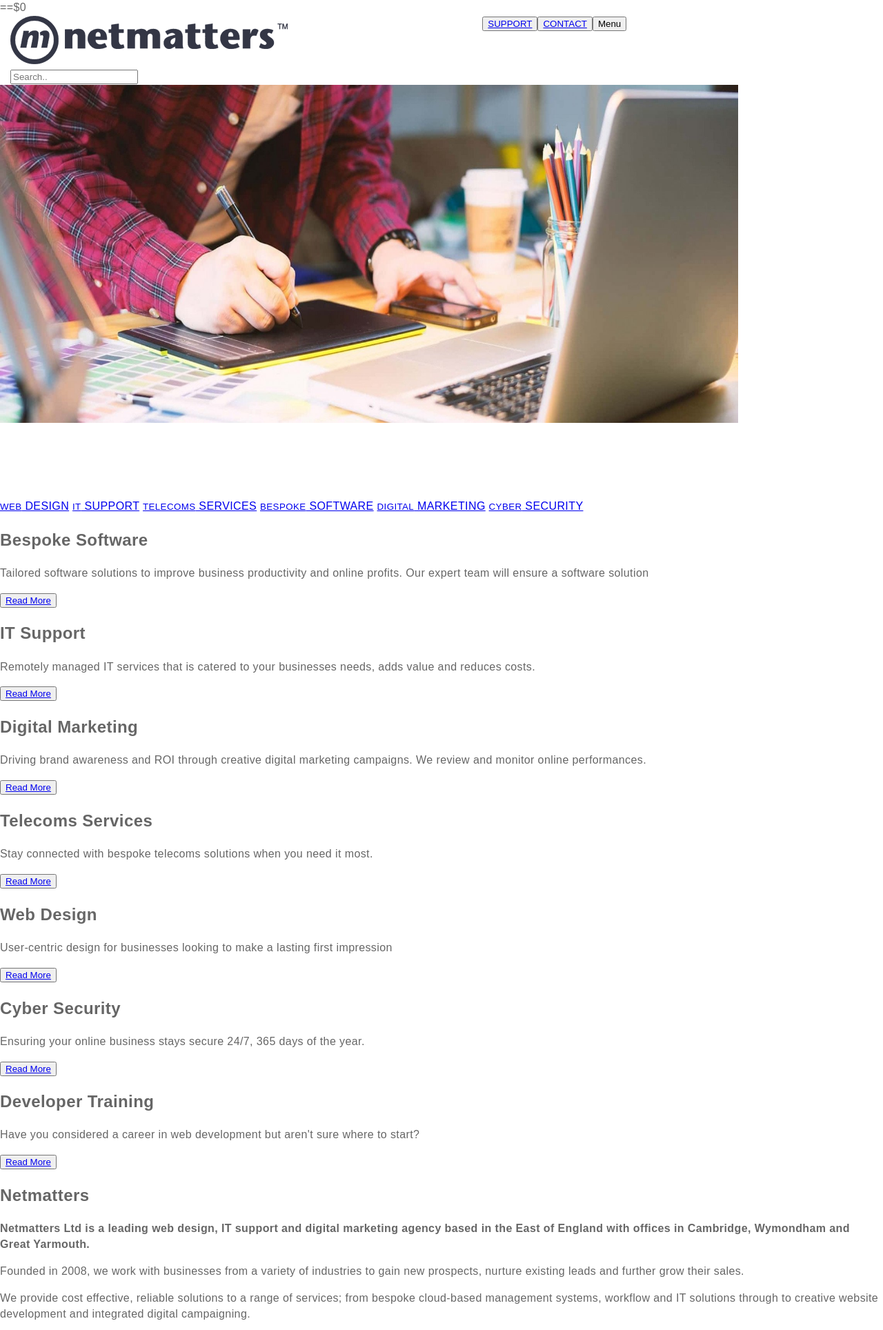
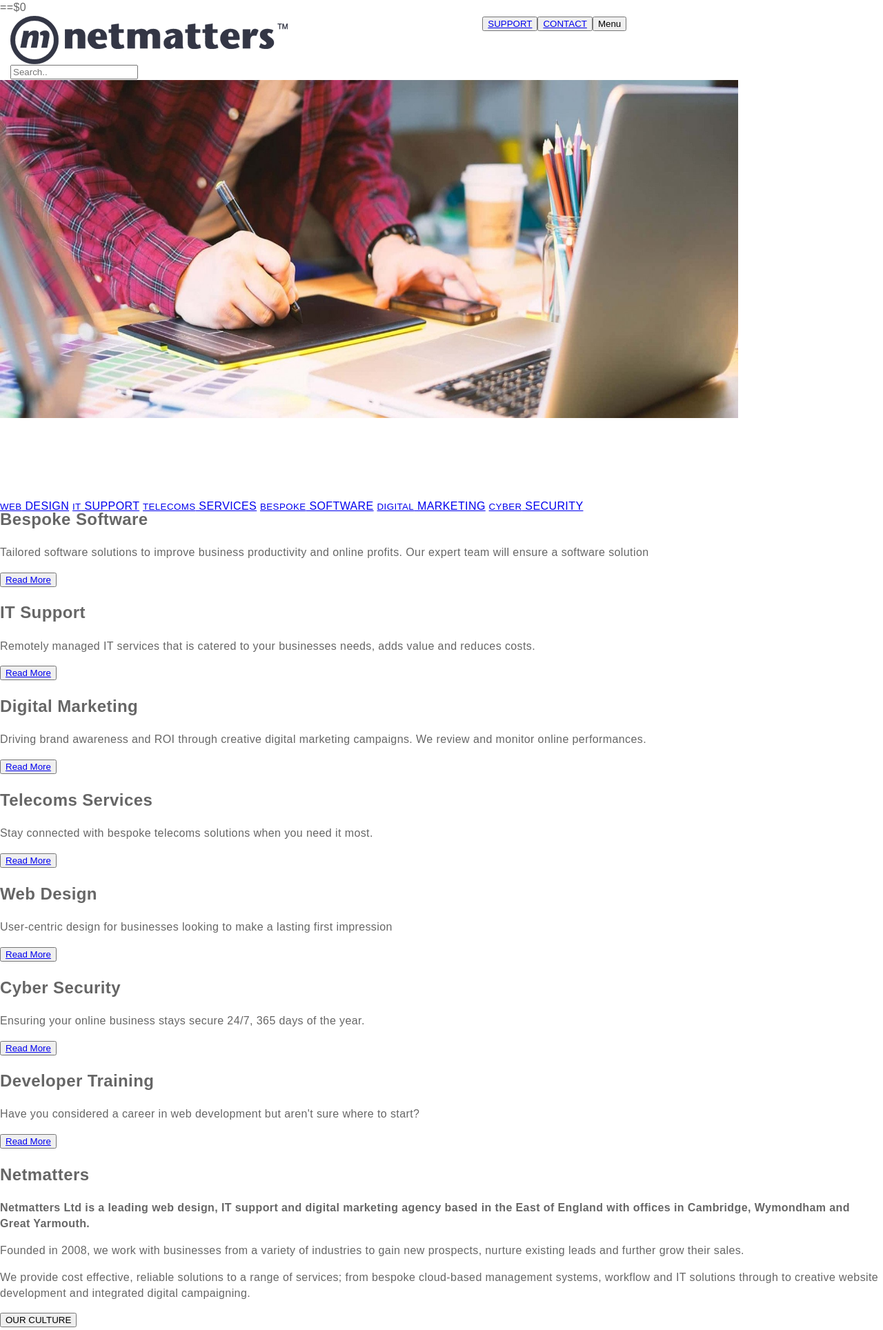
Before and after one commit to Bellybones-inc/Netmatters-Website, a PHP site: page / in a window 1280 px wide. Shown: the top 1928 px of the page at 69% size. Run offline with PHP 8.4, Linux system fonts and the light colour scheme.

Commit message:
Added divs to service content in the middle section + css props.

```diff
--- a/index.html
+++ b/index.html
@@ -54,13 +54,11 @@
 
              </header>
 
-            <div class="hero-image-banner">
+              <div class="hero-image-banner">
 
-              <img class="hero-image" src="img/home-image1.jpeg" width="1070" height="490">
+                <img class="hero-image" src="img/home-image1.jpeg" width="1070" height="490">
 
-            </div>
-
-
+              </div>
 
              </div>
            </div>
@@ -84,10 +82,15 @@
 <!-- end of header -->
 
 <!-- Main content start -->
-    <main>
+
+    <div id="middle">
 
 
 <!--  Service options  -->
+
+  <div class="service_container">
+
+  <div class="services">
 
     <div class="services_1">
       <h2><span class="service-title">Bespoke Software</span></h2>
@@ -133,6 +136,10 @@
       <p><span class="description">Have you considered a career in web development but aren't sure where to start?</span></p>
       <button class="read-more"><a href="#">Read More</a></button>
      </div>
+
+   </div>
+
+ </div>
 
 <!--  Service options end  -->
 <!-- About section start -->
@@ -228,8 +235,10 @@
 
   <!-- form end -->
 
-    </main>
+
 <!-- Main content end -->
+
+  </div>
 
 <!-- Footer section start -->
   <footer>
--- a/styles.css
+++ b/styles.css
@@ -107,6 +107,32 @@ Ignore for time being
   table-layout: fixed;
 }
 
+.netmatters {
+  vertical-align: middle;
+  display: table-cell;
+
+}
+
+/* middle section begins - services */
+
+#middle {
+  display: block;
+}
+
+.service_container {
+  display: block;
+  padding: 50px, 15px, 50px, 15px;
+  margin-right: auto;
+  margin-left: auto;
+
+}
+
+
+.services {
+  margin-top: -30px;
+}
+
+
 
 /* Job advertisements */
 
```
